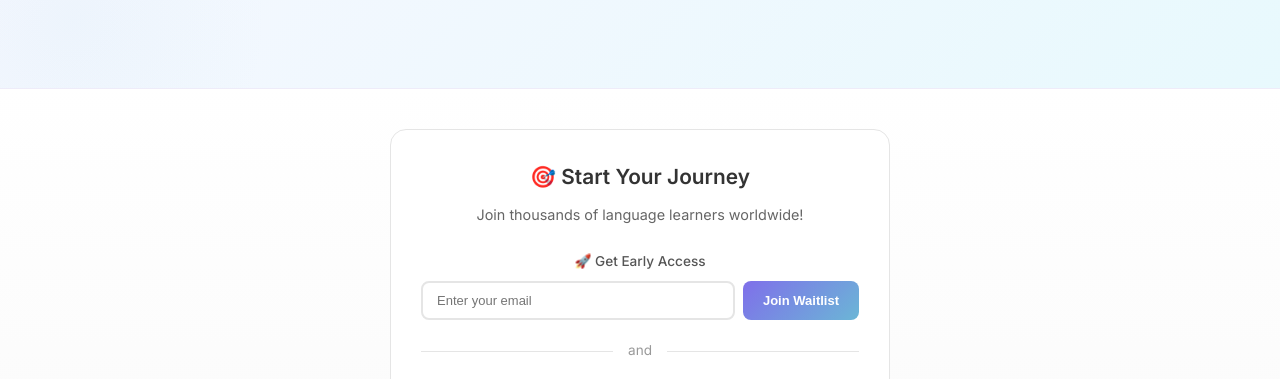
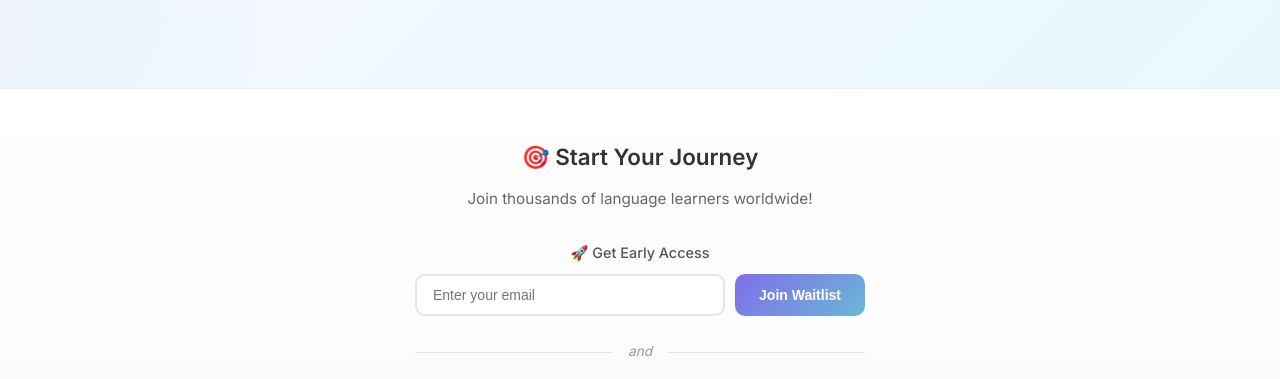
Before and after one commit to MelonLabs-prog/wordbuddy-landing, a plain HTML site: page index.html in a window 1280 px wide. Shown: the part 353-732 px from the top of the page. Drawn offline with nearby package versions, Linux system fonts and the light colour scheme.

Commit message:
Remove CTA block borders for cleaner, minimalist design

```diff
--- a/index.html
+++ b/index.html
@@ -96,43 +96,31 @@
         /* Compact CTA Section (Email + Discord) */
         .cta-section {
             background: linear-gradient(to bottom, #ffffff 0%, #fafafa 100%);
-            padding: 40px 0;
+            padding: 50px 0;
             border-top: 1px solid rgba(127, 111, 234, 0.1);
-            box-shadow: 0 2px 20px rgba(0, 0, 0, 0.05);
         }
 
-        .cta-block {
-            max-width: 500px;
+        .cta-wrapper {
+            max-width: 450px;
             margin: 0 auto;
-            background: white;
-            border-radius: 16px;
-            border: 1px solid #e5e5e5;
-            padding: 30px;
             text-align: center;
-            transition: all 0.3s ease;
         }
 
-        .cta-block:hover {
-            transform: translateY(-4px);
-            box-shadow: 0 8px 20px rgba(127, 111, 234, 0.1);
-            border-color: #a99ef0;
-        }
-
-        .cta-block h3 {
-            font-size: 1.3em;
+        .cta-wrapper h3 {
+            font-size: 1.4em;
             font-weight: 600;
-            margin-bottom: 10px;
+            margin-bottom: 12px;
             color: #333;
         }
 
-        .cta-block > p {
-            font-size: 0.9em;
+        .cta-wrapper > p {
+            font-size: 0.95em;
             color: #666;
-            margin-bottom: 25px;
+            margin-bottom: 30px;
         }
 
         .cta-item {
-            margin-bottom: 20px;
+            margin-bottom: 25px;
         }
 
         .cta-item:last-child {
@@ -140,10 +128,10 @@
         }
 
         .cta-item-title {
-            font-size: 0.85em;
+            font-size: 0.9em;
             font-weight: 500;
             color: #555;
-            margin-bottom: 8px;
+            margin-bottom: 10px;
             display: flex;
             align-items: center;
             justify-content: center;
@@ -152,16 +140,16 @@
 
         .email-form {
             display: flex;
-            gap: 8px;
+            gap: 10px;
             margin-bottom: 15px;
         }
 
         .email-form input {
             flex: 1;
-            padding: 10px 14px;
-            font-size: 13px;
+            padding: 11px 16px;
+            font-size: 14px;
             border: 2px solid #e5e5e5;
-            border-radius: 8px;
+            border-radius: 10px;
             transition: all 0.3s;
             background: white;
         }
@@ -173,21 +161,21 @@
         }
 
         .cta-btn {
-            padding: 10px 20px;
-            font-size: 13px;
+            padding: 11px 24px;
+            font-size: 14px;
             font-weight: 600;
             background: linear-gradient(135deg, #7f6fea 0%, #6bb6d6 100%);
             color: white;
             border: none;
-            border-radius: 8px;
+            border-radius: 10px;
             cursor: pointer;
             transition: all 0.3s;
             white-space: nowrap;
         }
 
         .cta-btn:hover {
-            transform: translateY(-1px);
-            box-shadow: 0 4px 12px rgba(127, 111, 234, 0.25);
+            transform: translateY(-2px);
+            box-shadow: 0 6px 16px rgba(127, 111, 234, 0.25);
         }
 
         .cta-btn:disabled {
@@ -200,26 +188,26 @@
             align-items: center;
             justify-content: center;
             gap: 8px;
-            padding: 10px 20px;
+            padding: 11px 24px;
             background: linear-gradient(135deg, #7f6fea 0%, #6bb6d6 100%);
             color: white;
             text-decoration: none;
-            border-radius: 8px;
+            border-radius: 10px;
             font-weight: 600;
             transition: all 0.3s;
-            font-size: 13px;
+            font-size: 14px;
             width: 100%;
         }
 
         .discord-cta-btn:hover {
-            transform: translateY(-1px);
-            box-shadow: 0 4px 12px rgba(127, 111, 234, 0.25);
+            transform: translateY(-2px);
+            box-shadow: 0 6px 16px rgba(127, 111, 234, 0.25);
         }
 
         .divider {
             display: flex;
             align-items: center;
-            margin: 20px 0;
+            margin: 25px 0;
             color: #999;
             font-size: 0.85em;
         }
@@ -234,6 +222,7 @@
 
         .divider span {
             padding: 0 15px;
+            font-style: italic;
         }
 
         /* Screenshots Section */
@@ -555,8 +544,8 @@
                 padding: 0 20px;
             }
 
-            .cta-block {
-                margin: 0 20px;
+            .cta-wrapper {
+                padding: 0 20px;
             }
 
             .logo-container img {
@@ -603,10 +592,10 @@
         </div>
     </section>
 
-    <!-- Compact CTA Section (Email + Discord in one block) -->
+    <!-- Compact CTA Section (Email + Discord - No border) -->
     <section class="cta-section">
         <div class="container">
-            <div class="cta-block">
+            <div class="cta-wrapper">
                 <h3>🎯 Start Your Journey</h3>
                 <p>Join thousands of language learners worldwide!</p>
 
@@ -771,7 +760,7 @@
                 <h2>🎯 Don't Miss Out!</h2>
                 <p>Join thousands of language learners who are transforming their language skills with WordBuddy.AI</p>
 
-                <div class="cta-block" style="margin: 40px auto 0;">
+                <div class="cta-wrapper" style="margin-top: 40px;">
                     <h3>✨ Ready to Start?</h3>
                     <p>Limited spots available for beta testers!</p>
 
```
